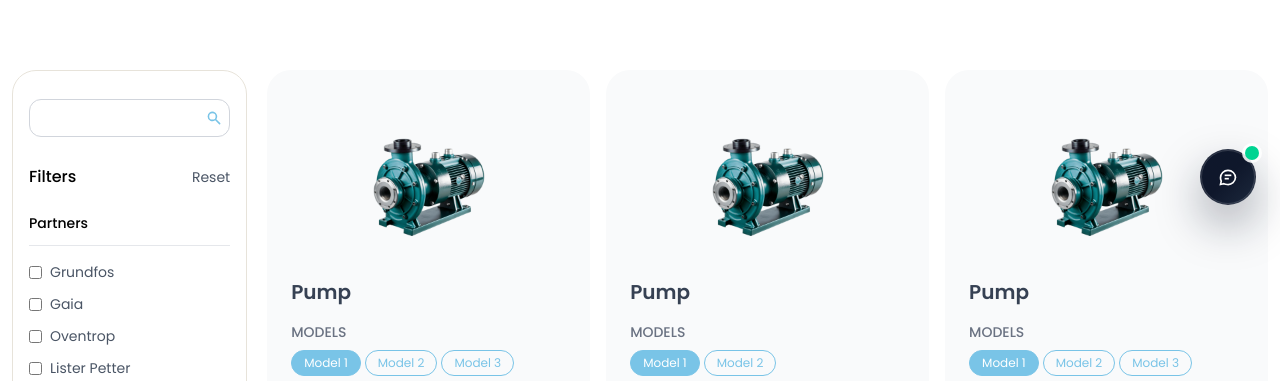
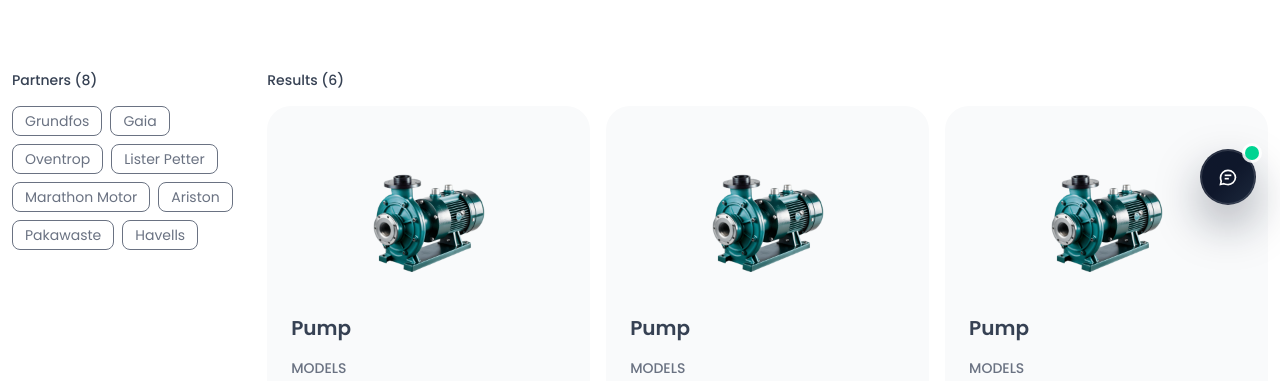
Before and after one commit to mohammadhamzaashahid/mahy, a Next.js app: page /shop in a window 1280 px wide. Shown: the part 571-952 px from the top of the page. Built offline with nearby package versions, Linux system fonts and the light colour scheme; no server answers.

Commit message:
filters design

```diff
--- a/app/shop/[id]/page.jsx
+++ b/app/shop/[id]/page.jsx
@@ -1,19 +1,19 @@
 import Product from '@/components/UI/shop/Product';
 import { getProduct } from '@/constants/products';
-import { ShoppingCart } from 'lucide-react';
 import { getLocale, getTranslations } from 'next-intl/server';
-import Image from 'next/image';
 import React from 'react'
 
-async function ProductPage({ params }) {
+async function ProductPage({ params, searchParams }) {
     const { id } = await params;
+    const { model } = await searchParams;
+
     const translations = await getTranslations('Articles');
     const product = getProduct(id);
     const locale = await getLocale();
 
     return (
         <main className='max-w-6xl mx-auto mt-22 pb-15 grid grid-cols-1 lg:grid-cols-3 gap-2'>
-            <Product product={product} locale={locale} />
+            <Product product={product} model={model} locale={locale} />
         </main>
     )
 }
--- a/app/shop/page.jsx
+++ b/app/shop/page.jsx
@@ -43,7 +43,8 @@ async function Shop({ searchParams }) {
             >
                 <Filters filters={filters} search={search} />
                 <div className="col-span-8">
-                    <div className="grid grid-cols-1 sm:grid-cols-2 lg:grid-cols-3 gap-4">
+                    <div className="text-sm font-medium text-gray-700">Results ({getItems().length})</div>
+                    <div className="grid grid-cols-1 sm:grid-cols-2 lg:grid-cols-3 gap-4 mt-4">
                         {getItems().map((item, i) => (
                             <div key={i}>
                                 <ProductCard
--- a/components/UI/companies/CheckFilters.jsx
+++ b/components/UI/companies/CheckFilters.jsx
@@ -1,3 +1,4 @@
+import { Check } from "lucide-react";
 import { useRouter, usePathname, useSearchParams } from "next/navigation";
 
 function CheckFilters({ searchKey, label, list }) {
@@ -28,29 +29,15 @@ function CheckFilters({ searchKey, label, list }) {
 
     return (
         <div className="mb-6">
-            <p className="font-medium text-sm mb-4 pb-3 border-b border-gray-200">{label}</p>
-            <div className="flex flex-col space-y-3">
+            <p className="text-sm font-medium text-gray-700 mb-4">{label} ({list.length})</p>
+            <div className="flex flex-wrap gap-2">
                 {list.map((item, index) => (
-                    <div key={item} className="flex items-center gap-2">
-                        <input
-                            type="checkbox"
-                            id={item}
-                            name={searchKey}
-                            value={index}
-                            checked={searchValues.includes(index.toString())}
-                            onChange={() => handleClick(index.toString())}
-                            className="cursor-pointer a-base"
-                        />
-                        <label
-                            htmlFor={item}
-                            className={`text-sm cursor-pointer text-gray-600 t-base-hover
-                                ${searchValues.includes(index.toString())
-                                && "t-base font-medium "}
-                            `}
-                        >
-                            {item}
-                        </label>
-                    </div>
+                    <button className={`flex items-center gap-2 border  text-sm px-3 py-1 rounded-lg hover:bg-[#79c4e7] hover:text-white hover:border-[#79c4e7] transition-colors duration-300
+                        ${searchValues.includes(index.toString()) ? "bg-[#79c4e7] text-white border-[#79c4e7]" : "border-gray-500 text-gray-500"}`}
+                        onClick={() => handleClick(index.toString())} key={item}>
+                        {searchValues.includes(index.toString()) && <Check />}
+                        <div>{item}</div>
+                    </button>
                 ))}
             </div>
         </div >
--- a/components/UI/companies/Filters.jsx
+++ b/components/UI/companies/Filters.jsx
@@ -37,25 +37,21 @@ function Filters({ filters, search }) {
             </button>
 
             <div className={`
-                ${showFilters ? "h-screen pt-20 lg:pt-7 opacity-100" : "opacity-0 pointer-events-none lg:pointer-events-auto lg:opacity-100"}
-                overflow-y-scroll fixed z-40 transition-opacity duration-500 inset-0 col-span-2 px-4 pt-7 pb-12 lg:pb-7 rounded-3xl bg-white border border-[#E7E3DA] lg:sticky lg:top-20 h-fit mb-10 lg:mb-0`}>
-                <div className="relative mb-7 group">
+                ${showFilters ? "h-screen pt-20 opacity-100 px-5" : "opacity-0 pointer-events-none lg:pointer-events-auto lg:opacity-100"}
+                overflow-y-scroll fixed z-40 transition-opacity lg:pt-0 duration-500 inset-0 col-span-2 pt-7 pb-12 lg:pb-7 bg-white lg:sticky lg:top-20 h-fit mb-10 lg:mb-0`}>
+                {/* <div className="relative mb-7 group">
                     <form onSubmit={onSubmit}>
                         <input value={searchValue} onChange={(e) => setSearchValue(e.target.value)} name='search' className="border border-gray-300 f-base rounded-xl py-2 px-4 w-full text-sm pr-8 relative z-10" placeholder="" />
                         <div className='absolute inset-0 flex justify-end items-center right-2'>
                             <HiSearch className='t-base' />
                         </div>
                     </form>
-                </div>
-
-                <div className="flex justify-between flex-wrap items-center gap-4 mb-6">
-                    <h2 className="font-medium">Filters</h2>
-                    <ResetButton />
-                </div>
+                </div> */}
 
                 {filters.map((filter, index) => (
                     <CheckFilters key={index} searchKey={filter.key} label={filter.title} list={filter.options} />
                 ))}
+                <ResetButton />
             </div>
         </Fragment>
     )
--- a/components/UI/companies/ResetButton.jsx
+++ b/components/UI/companies/ResetButton.jsx
@@ -1,6 +1,13 @@
+import { useSearchParams } from "next/navigation";
 import { usePathname, useRouter } from "next/navigation";
+import { FaRedo } from "react-icons/fa";
 
 function ResetButton() {
+
+    const hasSearchParams = () => {
+        const searchParams = useSearchParams();
+        return searchParams.toString().length > 0;
+    };
 
     const router = useRouter();
     const pathname = usePathname();
@@ -9,9 +16,12 @@ function ResetButton() {
         router.replace(`${pathname}#list`);
     }
 
-    return (
-        <button onClick={handleReset} className='text-gray-600 hover:text-gray-900 text-sm'>Reset</button>
-    )
+    return hasSearchParams() ? (
+        <button onClick={handleReset} className="text-gray-800 text-sm flex items-center gap-2">
+            <FaRedo size={13} stroke="gray" />
+            <p className="border-b border-gray-800">Clear Filters</p>
+        </button>
+    ) : null;
 }
 
 export default ResetButton
--- a/components/UI/shop/Product.jsx
+++ b/components/UI/shop/Product.jsx
@@ -6,9 +6,9 @@ import { HiMinus, HiPlus } from 'react-icons/hi';
 import { Slide, toast, ToastContainer } from 'react-toastify';
 import Cookies from "js-cookie";
 
-function Product({ product, locale }) {
+function Product({ product, model, locale }) {
     const [imageIndex, setImageIndex] = useState(0);
-    const [modelIndex, setModelIndex] = useState(0);
+    const [modelIndex, setModelIndex] = useState(Number(model));
     const [quantity, setQuantity] = useState(0);
     const productId = product.id;
 
@@ -24,7 +24,6 @@ function Product({ product, locale }) {
         if (quantity === 0) return;
         setQuantity(quantity - 1);
     };
-
 
     const addToCart = () => {
         const cart = Cookies.get("cart") ? JSON.parse(Cookies.get("cart")) : [];
--- a/components/UI/shop/ProductCard.jsx
+++ b/components/UI/shop/ProductCard.jsx
@@ -4,7 +4,7 @@ import { motion } from "framer-motion";
 import Link from "next/link";
 import { useState } from "react";
 
-export default function ProductCard({ title, image, models, onClick, price, href }) {
+export default function ProductCard({ title, image, models, price, href }) {
   const [selectedModel, setSelectedModel] = useState(0);
 
   return (
@@ -26,7 +26,7 @@ export default function ProductCard({ title, image, models, onClick, price, href
         ))}
       </div>
       <p className="font-medium mt-6 text-lg">{price.toLocaleString()} AED</p>
-      <Link href={href}>
+      <Link href={`${href}?model=${selectedModel}`}>
         <button className="py-2 w-full b-base text-white text-center rounded-2xl mt-4 text-sm">Buy</button>
       </Link>
     </div>
```
